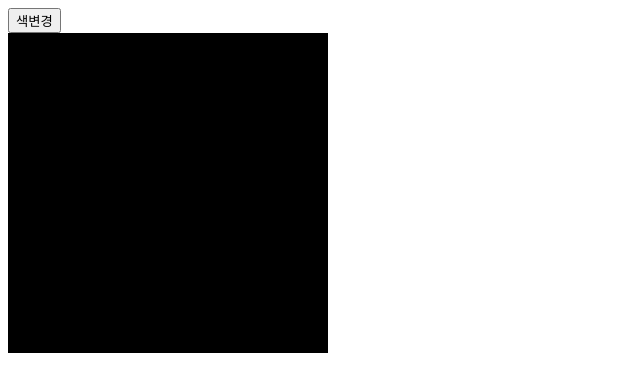
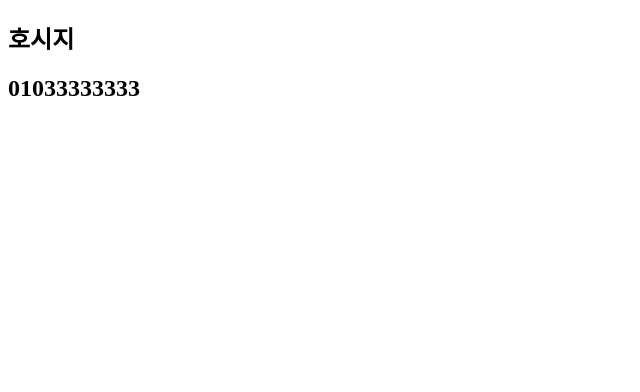
Before and after one commit to HoCG/Hook-Dive, a React (Vite) app: page / in a window 1280 px wide. Shown: the top 392 px of the page, without its empty margins (0-640 px from the left). Built offline with nearby package versions, Linux system fonts and the light colour scheme.

Commit message:
useContext

```diff
--- a/src/App.tsx
+++ b/src/App.tsx
@@ -1,3 +1,4 @@
+import { createContext } from "react";
 import UseEffect from './components/useEffect/UseEffect';
 import Memo from './components/useMemo/Memo';
 import UseMemo from './components/useMemo/UseMemo';
@@ -9,11 +10,30 @@ import UseRefForSetData from './components/useRef/UseRefForSetData';
 import UseInterval from './components/useRef/UseInterval';
 import ForwardRef from './components/useRef/forwardRef/ForwardRef';
 import ForwardPractice from './components/useRef/forwardRef/ForwardPractice';
-const App: React.FC = () => {
+import UseContext from "./components/useContext/UseContext";
+
+type State = {
+  id: number,
+  name: string,
+  age: number,
+  phoneNumber: string
+};
+
+export const AppContext = createContext<State | null>(null);
+
+const App = () => {
+  const user: State = {
+    id: 1,
+    name: "호시지",
+    age: 27,
+    phoneNumber: "01033333333"
+  }
   return (
-    <div>
-      <ForwardPractice></ForwardPractice>
-    </div>
+    <AppContext.Provider value={user}>
+      <div>
+        <UseContext></UseContext>
+      </div>
+    </AppContext.Provider>
   )
 }
 
--- /dev/null
+++ b/src/components/useContext/UseContext.tsx
@@ -0,0 +1,16 @@
+import { useContext } from 'react';
+import { AppContext } from "../../App";
+
+const UseContext = () => {
+  //useContext는 이렇게 전역적으로 상태를 가져와서 다룰 수 있다는 특징이 있다.
+  //근데 드는 생각은 솔직히 그냥 리덕스나 리코일쓰는게 몇배는 나을듯...
+  const user = useContext(AppContext);
+  return (
+    <div>
+      <h2>{user?.name}</h2>
+      <h2>{user?.phoneNumber}</h2>
+    </div>
+  );
+};
+
+export default UseContext;
```
